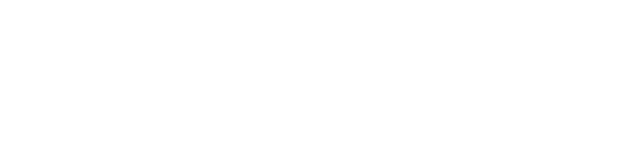
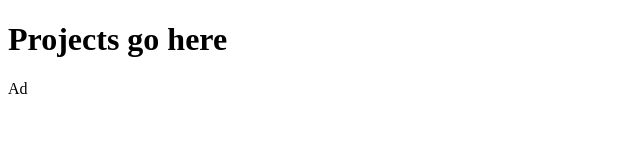
Before and after one commit to aidenburrell/aidenburrell.github.io, a plain HTML site: page index.html in a window 1280 px wide. Shown: the whole page, without its empty margins (0-640 px from the left). Drawn offline with Linux system fonts and the light colour scheme.

Commit message:
Added heading

```diff
--- a/index.html
+++ b/index.html
@@ -9,7 +9,8 @@
 </head>
 
 <body>
-
+  <h1>Projects go here</h1>
+  Ad
 
 </body>
 
```
